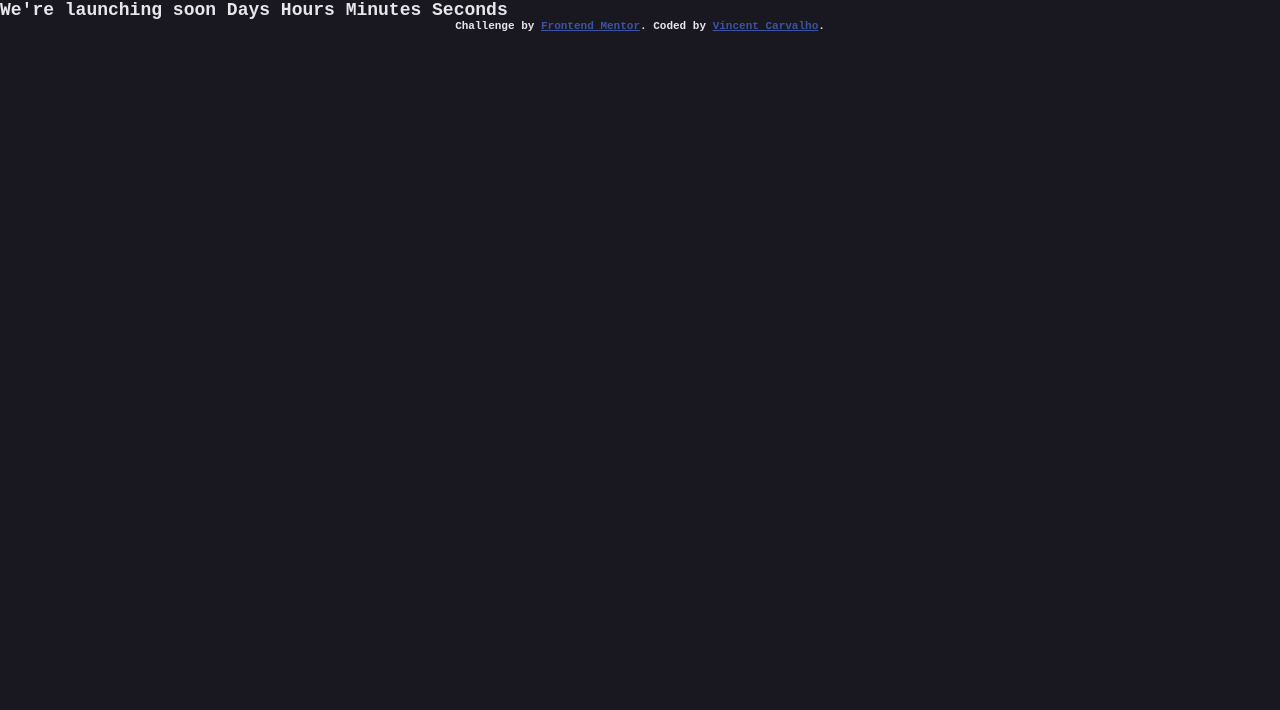
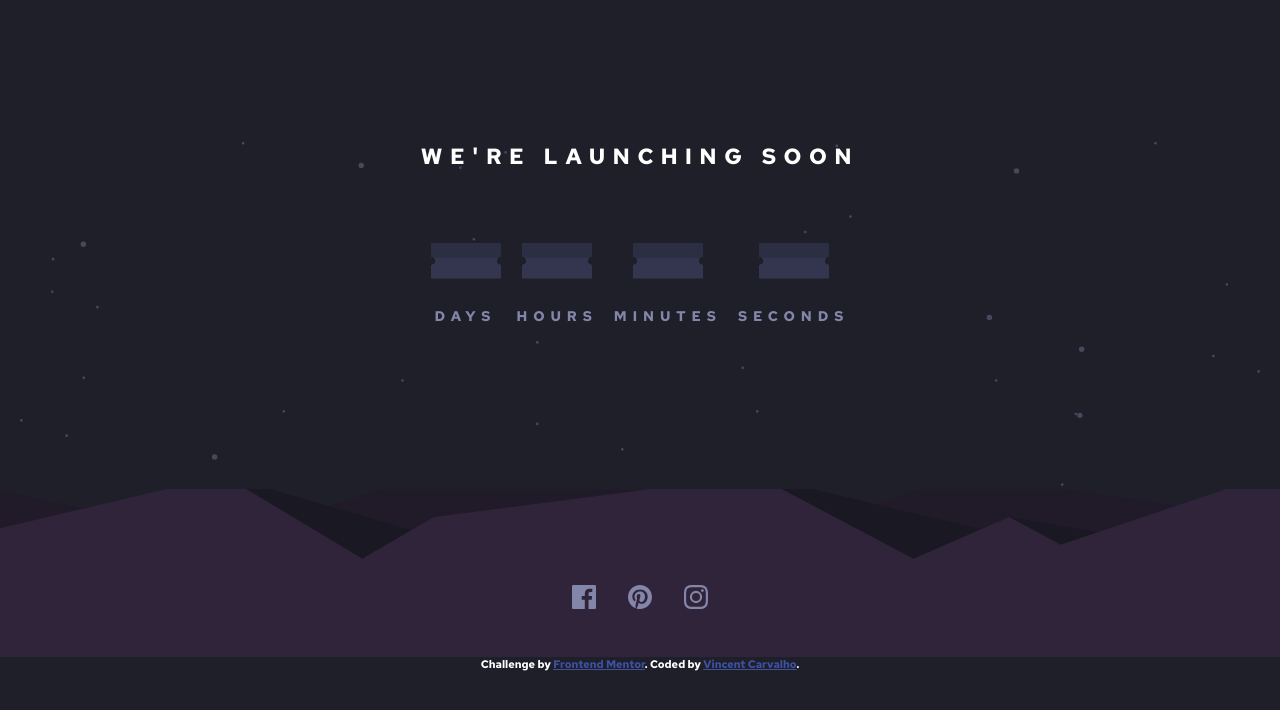
Before and after one commit to CarvalhoVincent/launch-countdown-timer, a plain HTML site: page index.html in a window 1280 px wide. Drawn offline with Linux system fonts and the light colour scheme.

Commit message:
css reset + start layout

```diff
--- a/index.html
+++ b/index.html
@@ -6,6 +6,9 @@
     <meta name="viewport" content="width=device-width, initial-scale=1.0">
     <meta name="description" content="countdown timer">
     <link rel="icon" type="image/png" sizes="32x32" href="./images/favicon-32x32.png">
+    <link rel="preconnect" href="https://fonts.googleapis.com">
+    <link rel="preconnect" href="https://fonts.gstatic.com" crossorigin>
+    <link href="https://fonts.googleapis.com/css2?family=Red+Hat+Text:wght@700&display=swap" rel="stylesheet">
     <link rel="stylesheet" href="style.css">
 
     <title>Frontend Mentor | Launch countdown timer</title>
@@ -13,18 +16,55 @@
 </head>
 
 <body>
+    <main class="main">
 
-    We're launching soon
+        <h1 class="title fs-2 text-white uppercase">We're launching soon</h1>
 
-    Days
-    Hours
-    Minutes
-    Seconds
+        <div class="countdown flex">
+            <div class="days columns flex">
+                <div class="squares">
+                    <div class="squareUp"></div>
+                    <div class="squareDown"></div>
+                </div>
+                <p class="fs-3 text-grayish uppercase">Days</p>
+            </div>
 
-    <div class="attribution">
+            <div class="hours columns flex">
+                <div class="squares">
+                    <div class="squareUp"></div>
+                    <div class="squareDown"></div>
+                </div>
+                <p class="fs-3 text-grayish uppercase">Hours</p>
+            </div>
+
+            <div class="minutes columns flex">
+                <div class="squares">
+                    <div class="squareUp"></div>
+                    <div class="squareDown"></div>
+                </div>
+                <p class="fs-3 text-grayish uppercase">Minutes</p>
+            </div>
+
+            <div class="seconds columns flex">
+                <div class="squares">
+                    <div class="squareUp"></div>
+                    <div class="squareDown"></div>
+                </div>
+                <p class="fs-3 text-grayish uppercase">Seconds</p>
+            </div>
+        </div>
+
+        <div class="social flex">
+            <svg class="icons" xmlns="http://www.w3.org/2000/svg" width="24" height="24"><path class="icon" fill="#8385A9" d="M22.675 0H1.325C.593 0 0 .593 0 1.325v21.351C0 23.407.593 24 1.325 24H12.82v-9.294H9.692v-3.622h3.128V8.413c0-3.1 1.893-4.788 4.659-4.788 1.325 0 2.463.099 2.795.143v3.24l-1.918.001c-1.504 0-1.795.715-1.795 1.763v2.313h3.587l-.467 3.622h-3.12V24h6.116c.73 0 1.323-.593 1.323-1.325V1.325C24 .593 23.407 0 22.675 0z"/></svg>
+            <svg class="icons" xmlns="http://www.w3.org/2000/svg" width="24" height="24"><path class="icon" fill="#8385A9" d="M12 0C5.373 0 0 5.372 0 12c0 5.084 3.163 9.426 7.627 11.174-.105-.949-.2-2.405.042-3.441.218-.937 1.407-5.965 1.407-5.965s-.359-.719-.359-1.782c0-1.668.967-2.914 2.171-2.914 1.023 0 1.518.769 1.518 1.69 0 1.029-.655 2.568-.994 3.995-.283 1.194.599 2.169 1.777 2.169 2.133 0 3.772-2.249 3.772-5.495 0-2.873-2.064-4.882-5.012-4.882-3.414 0-5.418 2.561-5.418 5.207 0 1.031.397 2.138.893 2.738a.36.36 0 01.083.345l-.333 1.36c-.053.22-.174.267-.402.161-1.499-.698-2.436-2.889-2.436-4.649 0-3.785 2.75-7.262 7.929-7.262 4.163 0 7.398 2.967 7.398 6.931 0 4.136-2.607 7.464-6.227 7.464-1.216 0-2.359-.631-2.75-1.378l-.748 2.853c-.271 1.043-1.002 2.35-1.492 3.146C9.57 23.812 10.763 24 12 24c6.627 0 12-5.373 12-12 0-6.628-5.373-12-12-12z"/></svg>
+            <svg class="icons" xmlns="http://www.w3.org/2000/svg" width="24" height="24"><path class="icon" fill="#8385A9" d="M12 2.163c3.204 0 3.584.012 4.85.07 3.252.148 4.771 1.691 4.919 4.919.058 1.265.069 1.645.069 4.849 0 3.205-.012 3.584-.069 4.849-.149 3.225-1.664 4.771-4.919 4.919-1.266.058-1.644.07-4.85.07-3.204 0-3.584-.012-4.849-.07-3.26-.149-4.771-1.699-4.919-4.92-.058-1.265-.07-1.644-.07-4.849 0-3.204.013-3.583.07-4.849.149-3.227 1.664-4.771 4.919-4.919 1.266-.057 1.645-.069 4.849-.069zM12 0C8.741 0 8.333.014 7.053.072 2.695.272.273 2.69.073 7.052.014 8.333 0 8.741 0 12c0 3.259.014 3.668.072 4.948.2 4.358 2.618 6.78 6.98 6.98C8.333 23.986 8.741 24 12 24c3.259 0 3.668-.014 4.948-.072 4.354-.2 6.782-2.618 6.979-6.98.059-1.28.073-1.689.073-4.948 0-3.259-.014-3.667-.072-4.947-.196-4.354-2.617-6.78-6.979-6.98C15.668.014 15.259 0 12 0zm0 5.838a6.162 6.162 0 100 12.324 6.162 6.162 0 000-12.324zM12 16a4 4 0 110-8 4 4 0 010 8zm6.406-11.845a1.44 1.44 0 100 2.881 1.44 1.44 0 000-2.881z"/></svg>
+        </div>
+
+    </main>
+    <footer class="attribution">
         Challenge by <a href="https://www.frontendmentor.io?ref=challenge" target="_blank">Frontend Mentor</a>.
         Coded by <a href="https://github.com/CarvalhoVincent" target="_blank">Vincent Carvalho</a>.
-    </div>
+    </footer>
     <script src="index.js"></script>
 </body>
 
--- a/style.css
+++ b/style.css
@@ -4,26 +4,24 @@
 
 :root {
     /* colors */
-    --clr-darkGrey: 248 10% 15%;
-    --clr-grey: 251 9% 53%;
-    --clr-almostWhite: 252 11% 91%;
-    --clr-veryDarkGrey: 248 15% 11%;
-    --clr-neonGreen: 127 100% 82%;
-    --clr-red: 0 91% 63%;
-    --clr-orange: 13 95% 66%;
-    --clr-yellow: 42 91% 68%;
+    --clr-grayishBlue: 237 18% 59%;
+    --clr-softRed: 345 95% 68%;
+    --clr-white: 0 0% 100%;
+    --clr-desaturatedBlue: 236 21% 26%;
+    --clr-darkBlue: 235 16% 14%;
+    --clr-almostblack: 234 17% 12%;
 
     /* font-sizes */
-    --fs-1: 1.5rem;
+    --fs-1: 2.375rem;
     --fs-2: 1.125rem;
-    --fs-3: 1rem;
+    --fs-3: .4375rem;
 }
 
 @media (min-width: 35em) {
     :root {
-        --fs-1: 2rem;
-        --fs-2: 1.5rem;
-        --fs-3: 1.125rem;
+        --fs-1: 5rem;
+        --fs-2: 1.375rem;
+        --fs-3: .875rem;
     }
 }
 
@@ -65,15 +63,11 @@ p {
 
 /* set up the body */
 body {
-    font-family: 'JetBrains Mono', monospace;
-    font-size: var(--fs-3);
+    font-family: 'Red Hat Text', sans-serif;
     font-weight: 700;
-    color: hsl( var(--clr-almostWhite) );
-    background-color: hsl( var(--clr-veryDarkGrey) );
+    color: hsl( var(--clr-white) );
+    background-color: hsl( var(--clr-darkBlue) );
     min-height: 100vh;
-
-    display: grid;
-    grid-template-rows: min-content 1fr;
 
     overflow-x: hidden;
 }
@@ -142,18 +136,9 @@ select {
 
 /* colors */
 
-.bg-veryDark { background-color: hsl( var(--clr-veryDarkGrey) );}
-.bg-dark { background-color: hsl( var(--clr-darkGrey) );}
-.bg-white { background-color: hsl( var(--clr-almostWhite) );}
-.bg-green { background-color: hsl( var(--clr-neonGreen) );}
-.bg-yellow { background-color: hsl( var(--clr-yellow) );}
-.bg-orange { background-color: hsl( var(--clr-orange) );}
-.bg-red { background-color: hsl( var(--clr-red) );}
-
-.text-grey { color: hsl( var(--clr-grey) );}
-.text-white { color: hsl( var(--clr-almostWhite) );}
-.text-dark { color: hsl( var(--clr-darkGrey) );}
-.text-green { color: hsl( var(--clr-neonGreen) );}
+.text-white { color: hsl( var(--clr-white) );}
+.text-red { color: hsl( var(--clr-softRed) );}
+.text-grayish { color: hsl( var(--clr-grayishBlue) );}
 
 /* typography */
 
@@ -161,33 +146,116 @@ select {
 
 .fs-1 {
     font-size: var(--fs-1);
-    line-height: 2rem;
+    line-height: 71px;
+    letter-spacing: -1.08px;
 }
 
 .fs-2 {
     font-size: var(--fs-2);
-    line-height: 1.485rem;
+    line-height: 24px;
+    letter-spacing: 6.14px;
 }
 
 .fs-3 {
     font-size: var(--fs-3);
-    line-height: 1.32rem;
+    line-height: 9.26px;
+    letter-spacing: 2.96px;
 }
-
 
 @media (min-width: 35em) {
     .fs-1 {
-        line-height: 2.64rem;
+        letter-spacing: -2.4px;
     }
 
     .fs-2 {
-        line-height: 1.98rem;
+        line-height: 29.11px;
+        letter-spacing: 7.5px;
     }
 
     .fs-3 {
-        line-height: 1.485rem;
+        line-height: 18.52px;
+        letter-spacing: 5.92px;
     }
 }
 
-.attribution { font-size: 11px; text-align: center; }
-.attribution a { color: hsl(228, 45%, 44%); }
+.attribution {
+    font-size: 11px;
+    margin-bottom: 1rem;
+    text-align: center;
+}
+
+.attribution a {
+    color: hsl(228, 45%, 44%);
+}
+
+/* Layout */
+
+.main {
+    background-image: url(./images/bg-stars.svg);
+    background-position: center;
+    background-size: cover;
+}
+
+.title {
+    text-align: center;
+    margin-top: 8.875rem;
+    margin-bottom: 3.375rem;
+    margin-inline: 1.5rem;
+}
+
+.countdown {
+    margin-bottom: 10.1875rem;
+    justify-content: center;
+    gap: 1rem;
+}
+
+.columns {
+    flex-direction: column;
+    align-items: center;
+    gap: .7rem;
+}
+
+.squares {
+    width: 70px;
+    height: 71px;
+    background-color: hsl( var(--clr-desaturatedBlue) );
+    border-radius: 4px;
+    -webkit-mask-image:
+     radial-gradient(circle at center left, transparent 0, transparent  4px, black 4px),
+     radial-gradient(circle at center right, transparent 0, transparent  4px, black 4px);
+-webkit-mask-position: center left, center right;
+-webkit-mask-repeat: no-repeat;
+-webkit-mask-size: 50% 50%;
+mask-image:
+    radial-gradient(circle at center left, transparent 0, transparent 4px, black 4px),
+    radial-gradient(circle at center right, transparent 0, transparent 4px, black 4px);
+mask-position: center left, center right;
+mask-repeat: no-repeat;
+mask-size: 50% 50%;
+}
+
+.squareUp {
+    width: 70px;
+    height: 33px;
+    background: #000000;
+    mix-blend-mode: normal;
+    opacity: 0.15;
+    border-radius: 0px 0px 4px 4px;
+    transform: matrix(1, 0, 0, -1, 0, 0);
+
+}
+
+.social {
+    background-image: url(./images/pattern-hills.svg);
+    background-repeat: no-repeat;
+    background-position: 80%;
+    justify-content: center;
+    align-items: flex-end;
+    padding-bottom: 3rem;
+    gap: 2rem;
+    height: 168px;
+}
+
+.icons:hover .icon{
+    fill: hsl( var(--clr-softRed) );
+}
```
